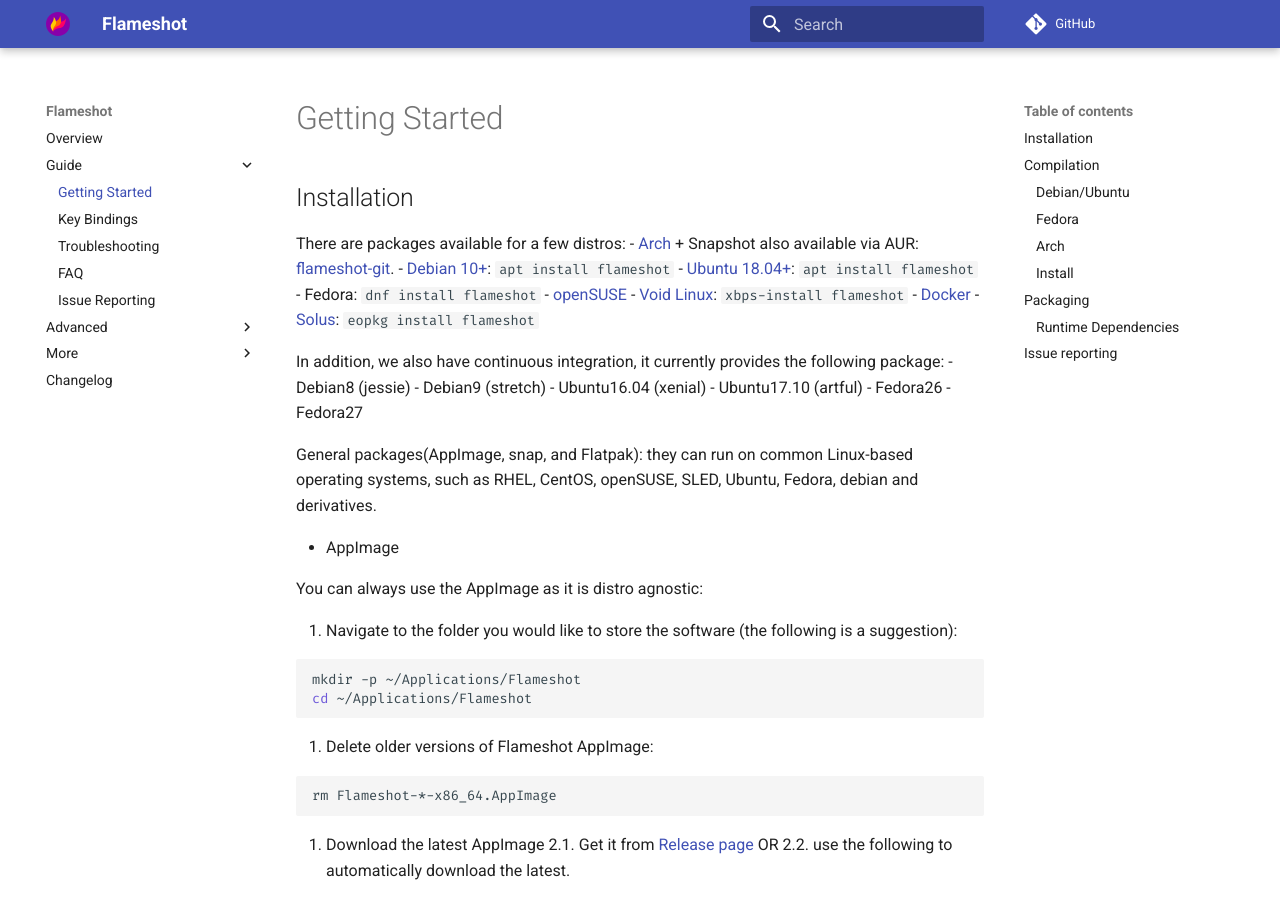
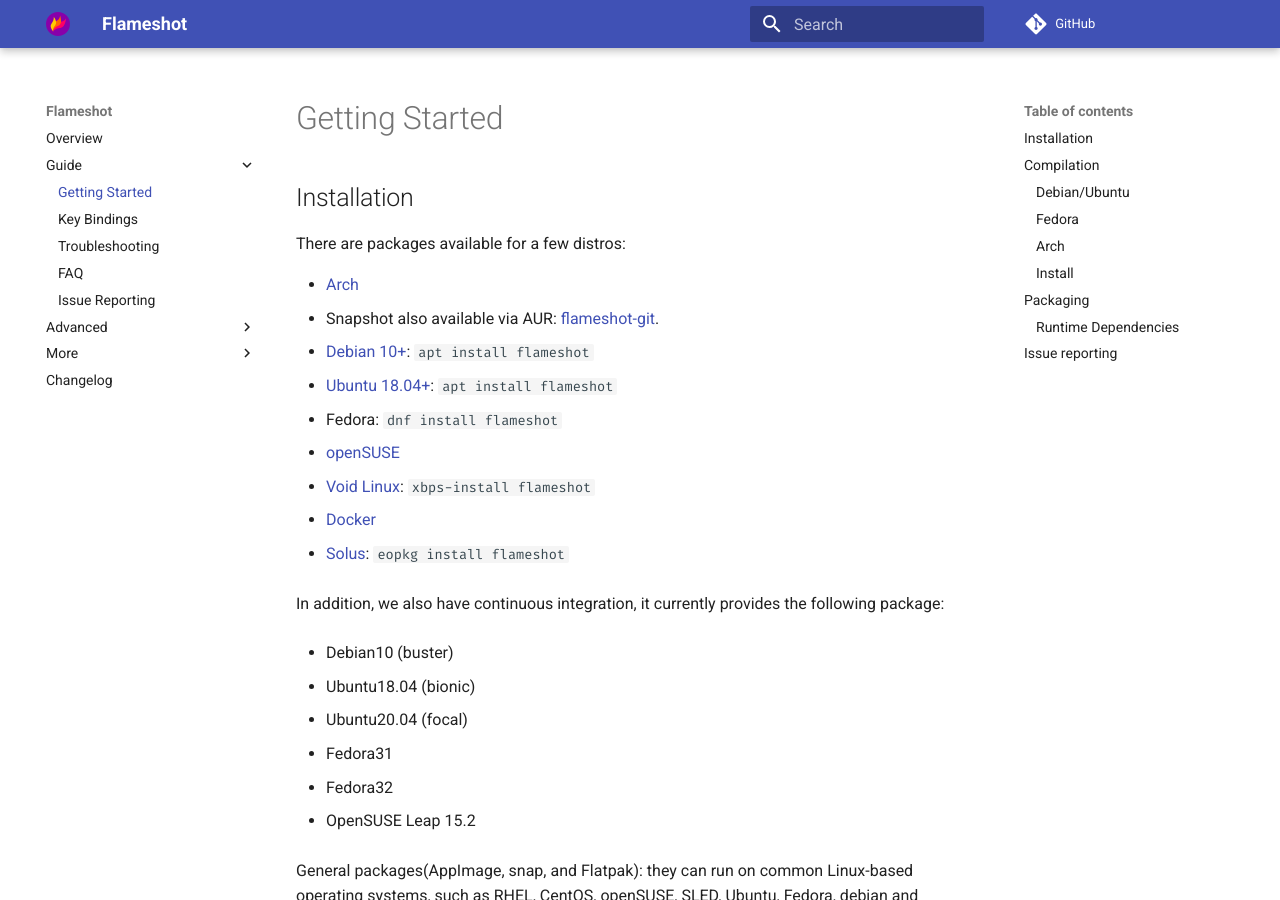
Before and after one commit to flameshot-org/flameshot-org.github.io, an MkDocs documentation site: the page built from docs/getting-started.md, in a window 1280 px wide and 900 px high. Built offline with MkDocs 1.6.1 and Material for MkDocs 9.7.7, drawn with Linux system fonts in a browser that asks for light colours; comment, search, counter and statistics services are not loaded.

Commit message:
docs: corrected format & update CI distributions

```diff
--- a/docs/getting-started.md
+++ b/docs/getting-started.md
@@ -1,22 +1,36 @@
 ## Installation
 There are packages available for a few distros:
+
 - [Arch](https://www.archlinux.org/packages/community/x86_64/flameshot/)
-  + Snapshot also available via AUR: [flameshot-git](https://aur.archlinux.org/packages/flameshot-git).
+  - Snapshot also available via AUR: [flameshot-git](https://aur.archlinux.org/packages/flameshot-git).
+
 - [Debian 10+](https://tracker.debian.org/pkg/flameshot): `apt install flameshot`
+
 - [Ubuntu 18.04+](https://launchpad.net/ubuntu/+source/flameshot): `apt install flameshot`
+
 - Fedora: `dnf install flameshot`
+
 - [openSUSE](https://software.opensuse.org/package/flameshot)
+
 - [Void Linux](https://github.com/voidlinux/void-packages/tree/master/srcpkgs/flameshot): `xbps-install flameshot`
+
 - [Docker](https://github.com/ManuelLR/docker-flameshot)
+
 - [Solus](https://dev.getsol.us/source/flameshot/): `eopkg install flameshot`
 
 In addition, we also have continuous integration, it currently provides the following package:
-- Debian8 (jessie)
-- Debian9 (stretch)
-- Ubuntu16.04 (xenial)
-- Ubuntu17.10 (artful)
-- Fedora26
-- Fedora27
+
+- Debian10 (buster)
+
+- Ubuntu18.04 (bionic)
+
+- Ubuntu20.04 (focal)
+
+- Fedora31
+
+- Fedora32
+
+- OpenSUSE Leap 15.2
 
 General packages(AppImage, snap, and Flatpak): they can run on common Linux-based operating systems, such as RHEL, CentOS, openSUSE, SLED, Ubuntu, Fedora, debian and derivatives.
 
```
